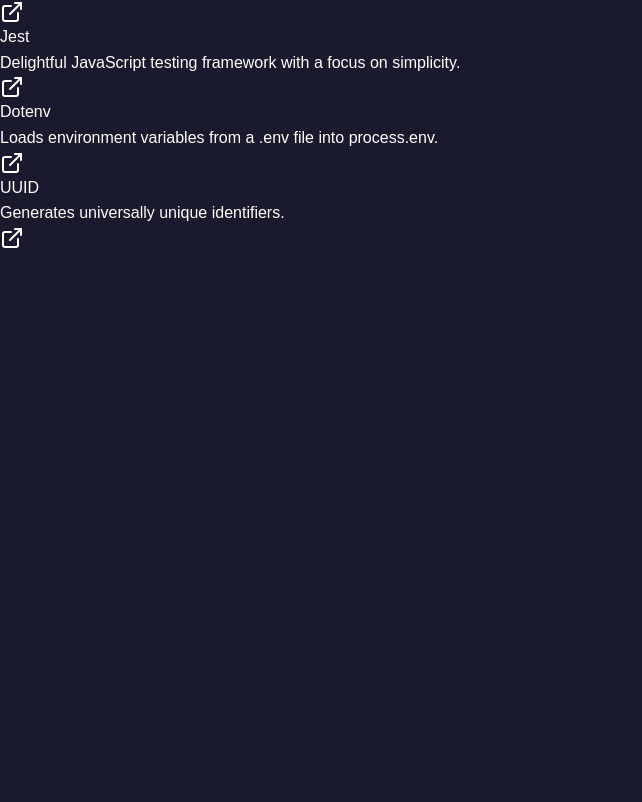
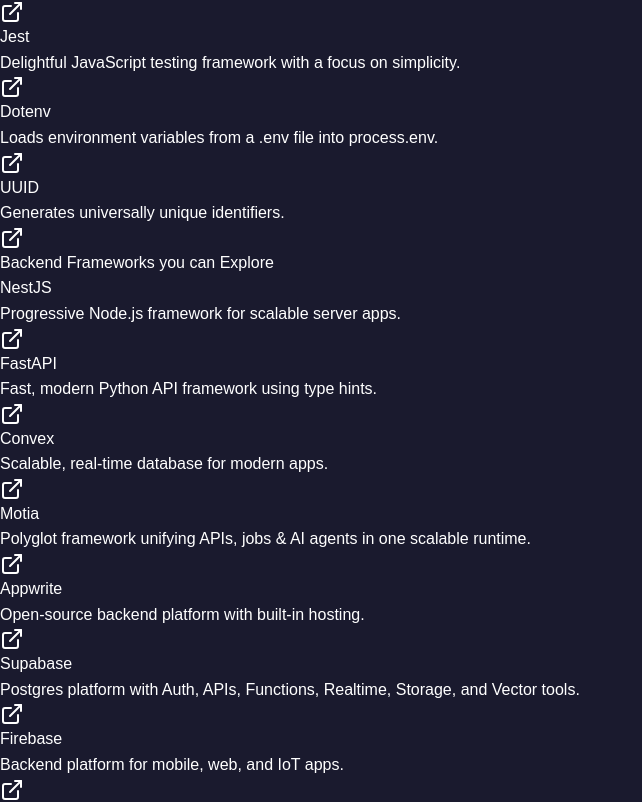
Before and after one commit to Pratham-Prog861/DevLearning, a Next.js app: page /backenddev in a window 1280 px wide. Shown: the part 1580-2382 px from the top of the page, without its empty margins (0-642 px from the left). Before the commit the page ends 1830 px from the top, so only its background shows below. Built offline with nearby package versions, Linux system fonts and the light colour scheme.

Commit message:
add Backend Framework Section and add new link in UI Libraries and Components in Frontend

```diff
--- a/src/components/BackFooter.tsx
+++ b/src/components/BackFooter.tsx
@@ -1,10 +1,11 @@
-import { ExternalLink } from 'lucide-react'
-import Link from 'next/link'
-import React from 'react'
+import { ExternalLink } from "lucide-react";
+import Link from "next/link";
+import React from "react";
 
 const BackFooter = () => {
   return (
-    <div className='mt-14'>
+    <div>
+      <div className="mt-14">
         <div className="mt-8 mb-12">
           <h2 className="text-2xl font-semibold text-[#000000] mb-8">
             Full Stack with NextJs
@@ -35,8 +36,12 @@
               rel="noopener noreferrer"
               className="flex flex-col p-4 border border-gray-200 rounded-sm hover:border-[#A435F0] transition-all duration-300 hover:shadow-lg group"
             >
-            <h3 className="text-lg font-semibold text-[#000000] group-hover:text-[#A435F0]">Express</h3>
-            <p className="text-gray-600 text-sm mb-2">Lightweight and flexible web application framework.</p>
+              <h3 className="text-lg font-semibold text-[#000000] group-hover:text-[#A435F0]">
+                Express
+              </h3>
+              <p className="text-gray-600 text-sm mb-2">
+                Lightweight and flexible web application framework.
+              </p>
               <ExternalLink className="w-4 h-4 text-[#A435F0] mt-auto self-end" />
             </Link>
 
@@ -46,8 +51,12 @@
               rel="noopener noreferrer"
               className="flex flex-col p-4 border border-gray-200 rounded-sm hover:border-[#A435F0] transition-all duration-300 hover:shadow-lg group"
             >
-            <h3 className="text-lg font-semibold text-[#000000] group-hover:text-[#A435F0]">Mongoose</h3>
-            <p className="text-gray-600 text-sm mb-2">ODM (Object Data Modeling) library for MongoDB and Node.js.</p>
+              <h3 className="text-lg font-semibold text-[#000000] group-hover:text-[#A435F0]">
+                Mongoose
+              </h3>
+              <p className="text-gray-600 text-sm mb-2">
+                ODM (Object Data Modeling) library for MongoDB and Node.js.
+              </p>
               <ExternalLink className="w-4 h-4 text-[#A435F0] mt-auto self-end" />
             </Link>
 
@@ -57,8 +66,12 @@
               rel="noopener noreferrer"
               className="flex flex-col p-4 border border-gray-200 rounded-sm hover:border-[#A435F0] transition-all duration-300 hover:shadow-lg group"
             >
-            <h3 className="text-lg font-semibold text-[#000000] group-hover:text-[#A435F0]">Prisma</h3>
-            <p className="text-gray-600 text-sm mb-2">Modern ORM for Node.js and TypeScript.</p>
+              <h3 className="text-lg font-semibold text-[#000000] group-hover:text-[#A435F0]">
+                Prisma
+              </h3>
+              <p className="text-gray-600 text-sm mb-2">
+                Modern ORM for Node.js and TypeScript.
+              </p>
               <ExternalLink className="w-4 h-4 text-[#A435F0] mt-auto self-end" />
             </Link>
 
@@ -68,8 +81,12 @@
               rel="noopener noreferrer"
               className="flex flex-col p-4 border border-gray-200 rounded-sm hover:border-[#A435F0] transition-all duration-300 hover:shadow-lg group"
             >
-            <h3 className="text-lg font-semibold text-[#000000] group-hover:text-[#A435F0]">JWT</h3>
-            <p className="text-gray-600 text-sm mb-2">For token-based authentication and API security.</p>
+              <h3 className="text-lg font-semibold text-[#000000] group-hover:text-[#A435F0]">
+                JWT
+              </h3>
+              <p className="text-gray-600 text-sm mb-2">
+                For token-based authentication and API security.
+              </p>
               <ExternalLink className="w-4 h-4 text-[#A435F0] mt-auto self-end" />
             </Link>
 
@@ -79,8 +96,12 @@
               rel="noopener noreferrer"
               className="flex flex-col p-4 border border-gray-200 rounded-sm hover:border-[#A435F0] transition-all duration-300 hover:shadow-lg group"
             >
-            <h3 className="text-lg font-semibold text-[#000000] group-hover:text-[#A435F0]">Bcrypt</h3>
-            <p className="text-gray-600 text-sm mb-2">Secure password hashing and salting.</p>
+              <h3 className="text-lg font-semibold text-[#000000] group-hover:text-[#A435F0]">
+                Bcrypt
+              </h3>
+              <p className="text-gray-600 text-sm mb-2">
+                Secure password hashing and salting.
+              </p>
               <ExternalLink className="w-4 h-4 text-[#A435F0] mt-auto self-end" />
             </Link>
 
@@ -90,8 +111,13 @@
               rel="noopener noreferrer"
               className="flex flex-col p-4 border border-gray-200 rounded-sm hover:border-[#A435F0] transition-all duration-300 hover:shadow-lg group"
             >
-            <h3 className="text-lg font-semibold text-[#000000] group-hover:text-[#A435F0]">CORS</h3>
-            <p className="text-gray-600 text-sm mb-2">Middleware for enabling CORS (Cross-Origin Resource Sharing) in APIs.</p>
+              <h3 className="text-lg font-semibold text-[#000000] group-hover:text-[#A435F0]">
+                CORS
+              </h3>
+              <p className="text-gray-600 text-sm mb-2">
+                Middleware for enabling CORS (Cross-Origin Resource Sharing) in
+                APIs.
+              </p>
               <ExternalLink className="w-4 h-4 text-[#A435F0] mt-auto self-end" />
             </Link>
 
@@ -101,8 +127,12 @@
               rel="noopener noreferrer"
               className="flex flex-col p-4 border border-gray-200 rounded-sm hover:border-[#A435F0] transition-all duration-300 hover:shadow-lg group"
             >
-            <h3 className="text-lg font-semibold text-[#000000] group-hover:text-[#A435F0]">Axios</h3>
-            <p className="text-gray-600 text-sm mb-2">Promise-based HTTP client for making API calls.</p>
+              <h3 className="text-lg font-semibold text-[#000000] group-hover:text-[#A435F0]">
+                Axios
+              </h3>
+              <p className="text-gray-600 text-sm mb-2">
+                Promise-based HTTP client for making API calls.
+              </p>
               <ExternalLink className="w-4 h-4 text-[#A435F0] mt-auto self-end" />
             </Link>
 
@@ -112,8 +142,13 @@
               rel="noopener noreferrer"
               className="flex flex-col p-4 border border-gray-200 rounded-sm hover:border-[#A435F0] transition-all duration-300 hover:shadow-lg group"
             >
-            <h3 className="text-lg font-semibold text-[#000000] group-hover:text-[#A435F0]">Socket.io</h3>
-            <p className="text-gray-600 text-sm mb-2">For real-time, bidirectional communication between clients and servers.</p>
+              <h3 className="text-lg font-semibold text-[#000000] group-hover:text-[#A435F0]">
+                Socket.io
+              </h3>
+              <p className="text-gray-600 text-sm mb-2">
+                For real-time, bidirectional communication between clients and
+                servers.
+              </p>
               <ExternalLink className="w-4 h-4 text-[#A435F0] mt-auto self-end" />
             </Link>
 
@@ -123,8 +158,13 @@
               rel="noopener noreferrer"
               className="flex flex-col p-4 border border-gray-200 rounded-sm hover:border-[#A435F0] transition-all duration-300 hover:shadow-lg group"
             >
-            <h3 className="text-lg font-semibold text-[#000000] group-hover:text-[#A435F0]">Multer</h3>
-            <p className="text-gray-600 text-sm mb-2">Middleware for handling multipart/form-data, especially file uploads.</p>
+              <h3 className="text-lg font-semibold text-[#000000] group-hover:text-[#A435F0]">
+                Multer
+              </h3>
+              <p className="text-gray-600 text-sm mb-2">
+                Middleware for handling multipart/form-data, especially file
+                uploads.
+              </p>
               <ExternalLink className="w-4 h-4 text-[#A435F0] mt-auto self-end" />
             </Link>
 
@@ -134,8 +174,13 @@
               rel="noopener noreferrer"
               className="flex flex-col p-4 border border-gray-200 rounded-sm hover:border-[#A435F0] transition-all duration-300 hover:shadow-lg group"
             >
-            <h3 className="text-lg font-semibold text-[#000000] group-hover:text-[#A435F0]">Jest</h3>
-            <p className="text-gray-600 text-sm mb-2">Delightful JavaScript testing framework with a focus on simplicity.</p>
+              <h3 className="text-lg font-semibold text-[#000000] group-hover:text-[#A435F0]">
+                Jest
+              </h3>
+              <p className="text-gray-600 text-sm mb-2">
+                Delightful JavaScript testing framework with a focus on
+                simplicity.
+              </p>
               <ExternalLink className="w-4 h-4 text-[#A435F0] mt-auto self-end" />
             </Link>
 
@@ -145,8 +190,12 @@
               rel="noopener noreferrer"
               className="flex flex-col p-4 border border-gray-200 rounded-sm hover:border-[#A435F0] transition-all duration-300 hover:shadow-lg group"
             >
-            <h3 className="text-lg font-semibold text-[#000000] group-hover:text-[#A435F0]">Dotenv</h3>
-            <p className="text-gray-600 text-sm mb-2">Loads environment variables from a .env file into process.env.</p>
+              <h3 className="text-lg font-semibold text-[#000000] group-hover:text-[#A435F0]">
+                Dotenv
+              </h3>
+              <p className="text-gray-600 text-sm mb-2">
+                Loads environment variables from a .env file into process.env.
+              </p>
               <ExternalLink className="w-4 h-4 text-[#A435F0] mt-auto self-end" />
             </Link>
 
@@ -156,14 +205,138 @@
               rel="noopener noreferrer"
               className="flex flex-col p-4 border border-gray-200 rounded-sm hover:border-[#A435F0] transition-all duration-300 hover:shadow-lg group"
             >
-            <h3 className="text-lg font-semibold text-[#000000] group-hover:text-[#A435F0]">UUID</h3>
-            <p className="text-gray-600 text-sm mb-2">Generates universally unique identifiers.</p>
+              <h3 className="text-lg font-semibold text-[#000000] group-hover:text-[#A435F0]">
+                UUID
+              </h3>
+              <p className="text-gray-600 text-sm mb-2">
+                Generates universally unique identifiers.
+              </p>
               <ExternalLink className="w-4 h-4 text-[#A435F0] mt-auto self-end" />
             </Link>
           </div>
         </div>
       </div>
-  )
-}
 
-export default BackFooter
+      <BackendFramwork />
+    </div>
+  );
+};
+
+export default BackFooter;
+
+export const BackendFramwork = () => {
+  return (
+    <div className="bg-gray-50 rounded-sm mt-10 p-6">
+      <h2 className="font-semibold text-2xl text-black">
+        Backend Frameworks you can Explore
+      </h2>
+      <div className="mt-5 p-2 grid grid-cols-1 md:grid-cols-2 lg:grid-cols-3 gap-4">
+        <Link
+          href="https://nestjs.com/"
+          target="_blank"
+          rel="noopener noreferrer"
+          className="flex flex-col p-4 border border-gray-200 rounded-sm hover:border-[#A435F0] transition-all duration-300 hover:shadow-lg group"
+        >
+          <h3 className="text-lg font-semibold text-[#000000] group-hover:text-[#A435F0]">
+            NestJS
+          </h3>
+          <p className="text-gray-600 text-sm mb-2">
+            Progressive Node.js framework for scalable server apps.
+          </p>
+          <ExternalLink className="w-4 h-4 text-[#A435F0] mt-auto self-end" />
+        </Link>
+
+        <Link
+          href="https://fastapi.tiangolo.com/"
+          target="_blank"
+          rel="noopener noreferrer"
+          className="flex flex-col p-4 border border-gray-200 rounded-sm hover:border-[#A435F0] transition-all duration-300 hover:shadow-lg group"
+        >
+          <h3 className="text-lg font-semibold text-[#000000] group-hover:text-[#A435F0]">
+            FastAPI
+          </h3>
+          <p className="text-gray-600 text-sm mb-2">
+            Fast, modern Python API framework using type hints.
+          </p>
+          <ExternalLink className="w-4 h-4 text-[#A435F0] mt-auto self-end" />
+        </Link>
+
+        <Link
+          href="https://www.convex.dev/"
+          target="_blank"
+          rel="noopener noreferrer"
+          className="flex flex-col p-4 border border-gray-200 rounded-sm hover:border-[#A435F0] transition-all duration-300 hover:shadow-lg group"
+        >
+          <h3 className="text-lg font-semibold text-[#000000] group-hover:text-[#A435F0]">
+            Convex
+          </h3>
+          <p className="text-gray-600 text-sm mb-2">
+            Scalable, real-time database for modern apps.
+          </p>
+          <ExternalLink className="w-4 h-4 text-[#A435F0] mt-auto self-end" />
+        </Link>
+
+        <Link
+          href="https://www.motia.dev/"
+          target="_blank"
+          rel="noopener noreferrer"
+          className="flex flex-col p-4 border border-gray-200 rounded-sm hover:border-[#A435F0] transition-all duration-300 hover:shadow-lg group"
+        >
+          <h3 className="text-lg font-semibold text-[#000000] group-hover:text-[#A435F0]">
+            Motia
+          </h3>
+          <p className="text-gray-600 text-sm mb-2">
+            Polyglot framework unifying APIs, jobs & AI agents in one scalable
+            runtime.
+          </p>
+          <ExternalLink className="w-4 h-4 text-[#A435F0] mt-auto self-end" />
+        </Link>
+
+        <Link
+          href="https://appwrite.io/"
+          target="_blank"
+          rel="noopener noreferrer"
+          className="flex flex-col p-4 border border-gray-200 rounded-sm hover:border-[#A435F0] transition-all duration-300 hover:shadow-lg group"
+        >
+          <h3 className="text-lg font-semibold text-[#000000] group-hover:text-[#A435F0]">
+            Appwrite
+          </h3>
+          <p className="text-gray-600 text-sm mb-2">
+            Open-source backend platform with built-in hosting.
+          </p>
+          <ExternalLink className="w-4 h-4 text-[#A435F0] mt-auto self-end" />
+        </Link>
+
+        <Link
+          href="https://supabase.com/"
+          target="_blank"
+          rel="noopener noreferrer"
+          className="flex flex-col p-4 border border-gray-200 rounded-sm hover:border-[#A435F0] transition-all duration-300 hover:shadow-lg group"
+        >
+          <h3 className="text-lg font-semibold text-[#000000] group-hover:text-[#A435F0]">
+            Supabase
+          </h3>
+          <p className="text-gray-600 text-sm mb-2">
+            Postgres platform with Auth, APIs, Functions, Realtime, Storage, and Vector tools.
+          </p>
+          <ExternalLink className="w-4 h-4 text-[#A435F0] mt-auto self-end" />
+        </Link>
+
+        <Link
+          href="https://firebase.google.com/"
+          target="_blank"
+          rel="noopener noreferrer"
+          className="flex flex-col p-4 border border-gray-200 rounded-sm hover:border-[#A435F0] transition-all duration-300 hover:shadow-lg group"
+        >
+          <h3 className="text-lg font-semibold text-[#000000] group-hover:text-[#A435F0]">
+            Firebase
+          </h3>
+          <p className="text-gray-600 text-sm mb-2">
+            Backend platform for mobile, web, and IoT apps.
+          </p>
+          <ExternalLink className="w-4 h-4 text-[#A435F0] mt-auto self-end" />
+        </Link>
+      </div>
+    </div>
+  );
+};
```
Also changed, not shown: src/components/FronFooter.tsx (+11 -0 lines). Lines whose indentation alone changed are shown as unchanged.
